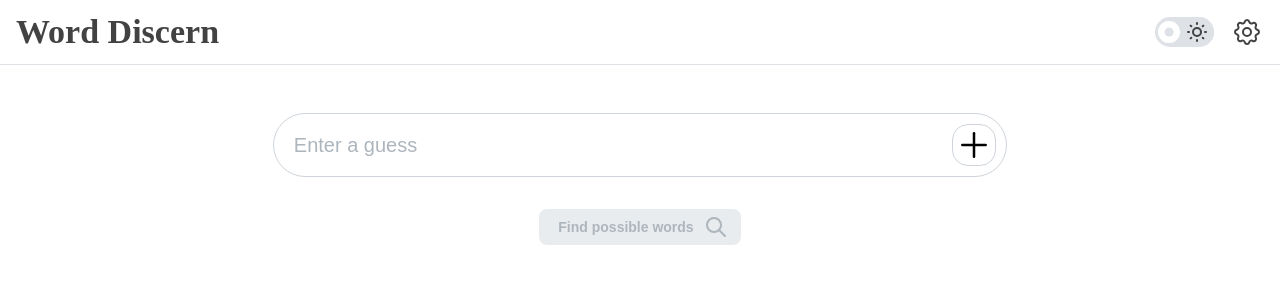
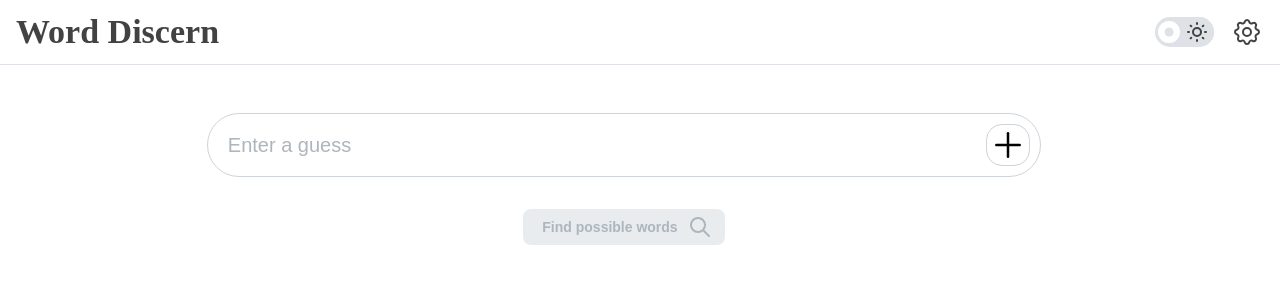
Before and after one commit to dLogan807/word-discern, a React (Vite) app: page / in a window 1280 px wide. Shown: the top 300 px of the page. Built offline with nearby package versions, Linux system fonts and the light colour scheme.

Commit message:
implement css grid column animations

```diff
--- a/src/App.module.css
+++ b/src/App.module.css
@@ -7,17 +7,25 @@
   top: 0;
   left: 0;
   grid-template-rows: auto 1fr;
-  grid-template-columns: 1fr auto;
+  grid-template-columns: 3fr 1fr;
   grid-template-areas: "header header" "content-body settings-pane";
   z-index: 10;
 
+  @media (max-width: $mantine-breakpoint-lg) {
+    grid-template-columns: 3fr 1.5fr;
+  }
+
+  @media (max-width: $mantine-breakpoint-md) {
+    grid-template-columns: 3fr 2.5fr;
+  }
+
   @media (max-width: $mantine-breakpoint-sm) {
-    grid-template-columns: 1fr 0;
+    grid-template-columns: 1fr 0fr;
   }
 }
 
 .layout_settings_pane_closed {
-  grid-template-columns: 1fr 0;
+  grid-template-columns: 1fr 0fr;
 }
 
 .header {
--- a/src/components/Guesses/GuessInputList/GuessInputList.module.css
+++ b/src/components/Guesses/GuessInputList/GuessInputList.module.css
@@ -1,4 +1,7 @@
 .guess_input_container {
+  transition:
+    width 0.25s,
+    padding 0.25s;
   display: flex;
   column-gap: var(--mantine-spacing-xl);
   padding: var(--mantine-spacing-xl) var(--mantine-spacing-sm);
@@ -11,11 +14,14 @@
 }
 
 .guess_autocomplete_root {
+  transition:
+    width 0.25s,
+    height 0.25s;
   width: 40%;
   height: 4rem;
 
   @media (max-width: $mantine-breakpoint-md) {
-    width: 60%;
+    width: 70%;
   }
 
   @media (max-width: $mantine-breakpoint-sm) {
@@ -32,6 +38,7 @@
 }
 
 .guess_autocomplete_input {
+  transition: font-size 0.25s;
   padding-left: var(--mantine-spacing-lg);
   border-radius: var(--mantine-radius-xl);
   font-size: var(--mantine-font-size-xl);
@@ -47,6 +54,7 @@
 }
 
 .guess_autocomplete_option {
+  transition: font-size 0.25s;
   font-size: var(--mantine-font-size-xl);
 
   @media (max-width: $mantine-breakpoint-xs) {
@@ -55,6 +63,7 @@
 }
 
 .guess_autocomplete_section {
+  transition: width 0.25s;
   padding: var(--mantine-spacing-xs);
   border-radius: var(--mantine-radius-xl);
   width: 4rem;
--- a/src/components/Settings/Settings.module.css
+++ b/src/components/Settings/Settings.module.css
@@ -1,29 +1,17 @@
 .settings {
-  width: 45rem;
+  min-width: 20rem;
+  gap: var(--mantine-spacing-sm);
+}
 
-  @media (max-width: $mantine-breakpoint-lg) {
-    width: 30rem;
-  }
-
-  @media (max-width: $mantine-breakpoint-md) {
-    width: 20rem;
-  }
-
-  @media (max-width: $mantine-breakpoint-sm) {
-    width: auto;
-  }
+.settings_section {
+  margin: 1rem 1rem 0 1rem;
 }
 
 .settings_title {
   text-align: center;
 }
 
-.setting_switch {
-  padding-left: 1rem;
-}
-
 .setting_slider {
-  padding: 0 1rem 0 1rem;
   gap: 0.25rem;
 
   label {
@@ -31,16 +19,12 @@
   }
 }
 
-.custom_words_container {
-  margin-left: 1rem;
-}
-
 .settings_section_title {
   margin-left: 0.5rem;
 }
 
 .indented_setting {
-  margin-left: 1.3rem;
+  margin-left: 0.3rem;
   gap: 0.3rem;
 
   div {
--- a/src/components/Settings/Settings.tsx
+++ b/src/components/Settings/Settings.tsx
@@ -16,7 +16,7 @@ import {
   IconRadiusBottomLeft,
   IconZoomQuestion,
 } from "@tabler/icons-react";
-import { Dispatch, ReactElement, SetStateAction } from "react";
+import { Dispatch, ReactElement, ReactNode, SetStateAction } from "react";
 import CustomWordsForm from "@/components/Settings/CustomWordsForm/CustomWordsForm";
 import LoadedWordsBadges, {
   WordBadgeData,
@@ -46,33 +46,27 @@ export default function Settings(props: SettingsProps) {
       <Title order={2} classNames={{ root: classes.settings_title }}>
         Settings
       </Title>
-      <SettingsDivider title="Guess input" icon={<IconZoomQuestion size={iconSize} />} />
-      <Switch label="Character Mode" classNames={{ root: classes.setting_switch }} disabled />
+      <SettingsSection title="Guess input" icon={<IconZoomQuestion size={iconSize} />}>
+        <Switch label="Character Mode" disabled />
         <Checkbox
           label="Only allow words from the word list"
-        classNames={{ root: classes.setting_switch }}
           onChange={(event) => props.setOnlyAllowWordListGuesses(event.currentTarget.checked)}
           defaultChecked
         />
-      <SettingsDivider title="Results" icon={<IconClipboardData size={iconSize} />} />
+      </SettingsSection>
+      <SettingsSection title="Results" icon={<IconClipboardData size={iconSize} />}>
         <Checkbox
           label="Shuffled"
           checked={props.shuffleResults}
           onChange={(event) => props.setShuffleResults(event.currentTarget.checked)}
-        classNames={{ root: classes.setting_switch }}
         />
         <Box>
           <Checkbox
             label="Hidden"
             checked={props.hideResults}
             onChange={(event) => props.setHideResults(event.currentTarget.checked)}
-          classNames={{ root: classes.setting_switch }}
           />
-        <Group
-          classNames={{
-            root: `${classes.indented_setting}`,
-          }}
-        >
+          <Group classNames={{ root: `${classes.indented_setting}` }}>
             <IconRadiusBottomLeft className={props.hideResults ? "" : classes.disabled_setting} />
             <Checkbox
               label="Only hide unknown characters"
@@ -96,26 +90,33 @@ export default function Settings(props: SettingsProps) {
             size="lg"
           />
         </Stack>
-      <SettingsDivider title="Word list" icon={<IconBook2 size={iconSize} />} />
-      <Stack classNames={{ root: classes.custom_words_container }}>
-        <Box className={classes.word_badge_container}>
+      </SettingsSection>
+      <SettingsSection title="Word list" icon={<IconBook2 size={iconSize} />}>
         <LoadedWordsBadges badgeData={props.wordBadgeData} />
-        </Box>
         <CustomWordsForm />
-      </Stack>
-      <SettingsDivider title="Accessibility" icon={<IconAccessible size={iconSize} />} />
+      </SettingsSection>
+      <SettingsSection title="Accessibility" icon={<IconAccessible size={iconSize} />}>
         <Checkbox
           label="Animations"
-        classNames={{ root: classes.setting_switch }}
           checked={props.doAnimations}
           onChange={(event) => props.setDoAnimations(event.currentTarget.checked)}
         />
+      </SettingsSection>
     </Stack>
   );
 }
 
-function SettingsDivider({ title, icon }: { title: string; icon: ReactElement }) {
+function SettingsSection({
+  title,
+  icon,
+  children,
+}: {
+  title: string;
+  icon: ReactElement;
+  children?: ReactNode;
+}) {
   return (
+    <Box>
       <Divider
         my="xs"
         labelPosition="left"
@@ -128,5 +129,7 @@ function SettingsDivider({ title, icon }: { title: string; icon: ReactElement })
           </>
         }
       />
+      <Stack className={classes.settings_section}>{children}</Stack>
+    </Box>
   );
 }
```
Lines whose indentation alone changed are shown as unchanged.
